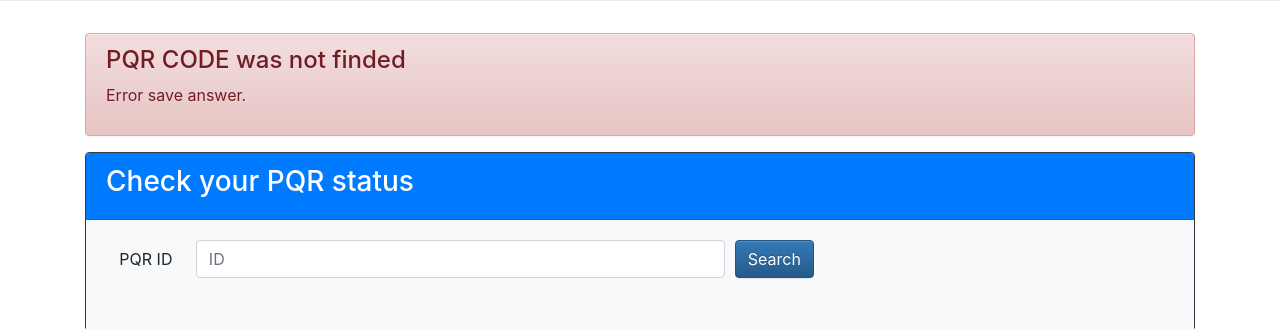
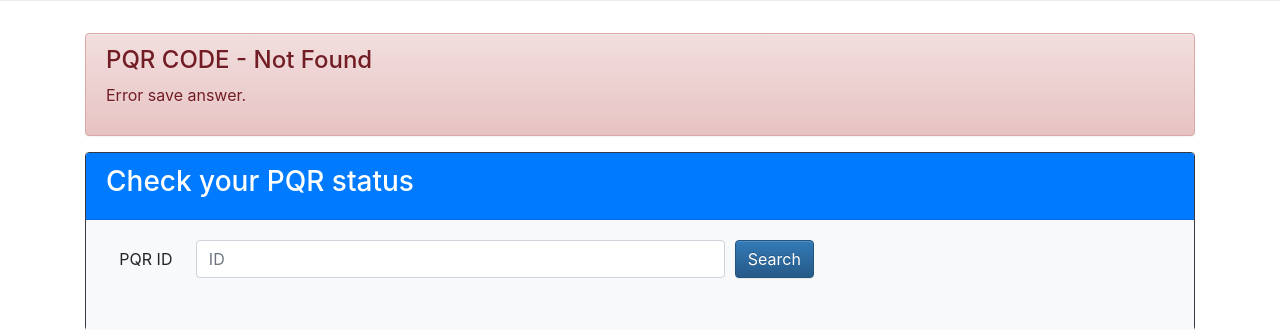
Before and after one commit to antpon007/TestAutomaticPython, a Django app: page /pqr/1/addAnswer/ in a window 1280 px wide. Shown: the part 288-618 px from the top of the page. Run offline with Django 3.2, Linux system fonts and the light colour scheme; data comes from the database, SQL or seed files in the repository; some libraries are stand-ins or nearby versions.

Commit message:
impruved interface

```diff
--- a/boards/templates/pqr/search.html
+++ b/boards/templates/pqr/search.html
@@ -2,7 +2,7 @@
 <div class="container">
   {% if error_message %}
     <div class="alert alert-danger" role="alert">
-      <h4 class="alert-heading">PQR CODE was not finded </h4>
+      <h4 class="alert-heading">PQR CODE - Not Found </h4>
       <p>{{ error_message }}</p>
     </div>
   {% endif %}
```
